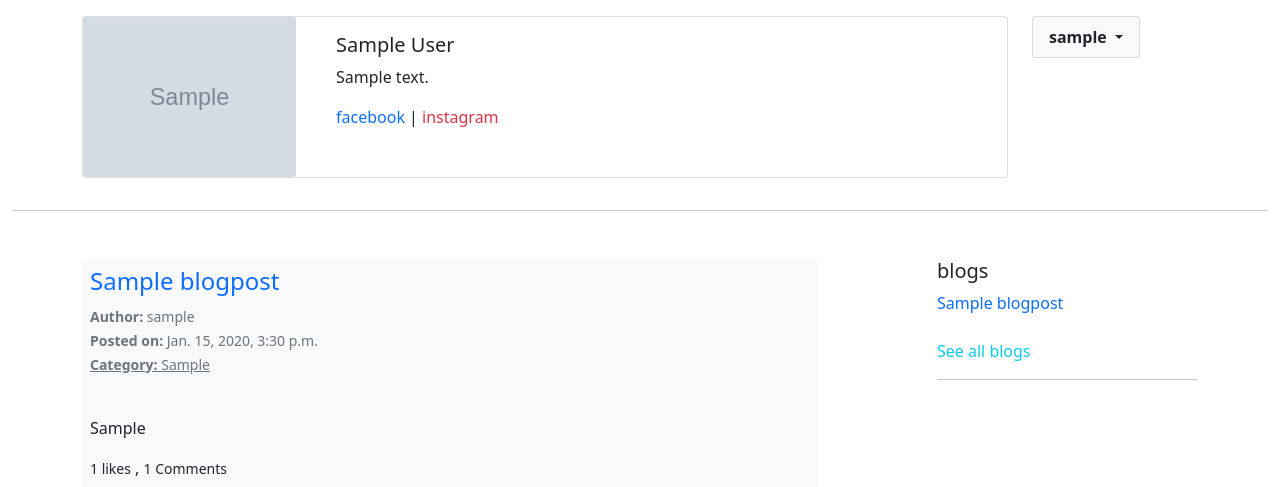
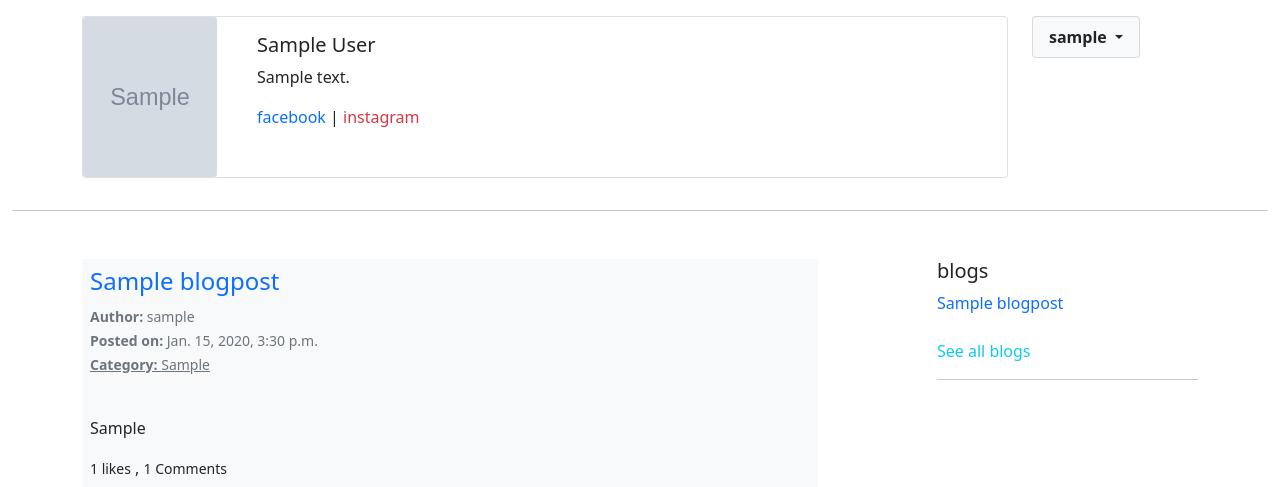
Before and after one commit to Rohitkumar15697/Speaking_blog_postgres, a Django app: page /blog/profile/ in a window 1280 px wide. Shown: the part 86-573 px from the top of the page. Run offline with Django 3.2, Linux system fonts and the light colour scheme; a user stored in the database is signed in; tables that the repository leaves empty hold one stand-in row (values such as "Sample post"); grey boxes marked "Sample" are stand-in pictures; some libraries are stand-ins or nearby versions.

Commit message:
profile picture changes

```diff
--- a/blog/templates/profile.html
+++ b/blog/templates/profile.html
@@ -16,7 +16,7 @@
 
 @media screen and (max-width:700px){
 .username{font-size:17px;}
-.card img{height:130px;width:150px;}
+.card img{height:130px;width:110px;}
 
 
 
@@ -36,7 +36,7 @@
             {%for data in profile_detail%}
                 <div class="card mb-3" >
                     <div class="row no-gutters">
-                        <div class="col-md-3">
+                        <div class="col-md-2">
                             <!--if profile picture exist-->
                             {%if data.profile_picture%}
                                 <img src={{data.profile_picture.url}} class="card-img" alt="{{data.profile_name}}profile picture" height="160">
```
Also changed, not shown: 1 other file.
